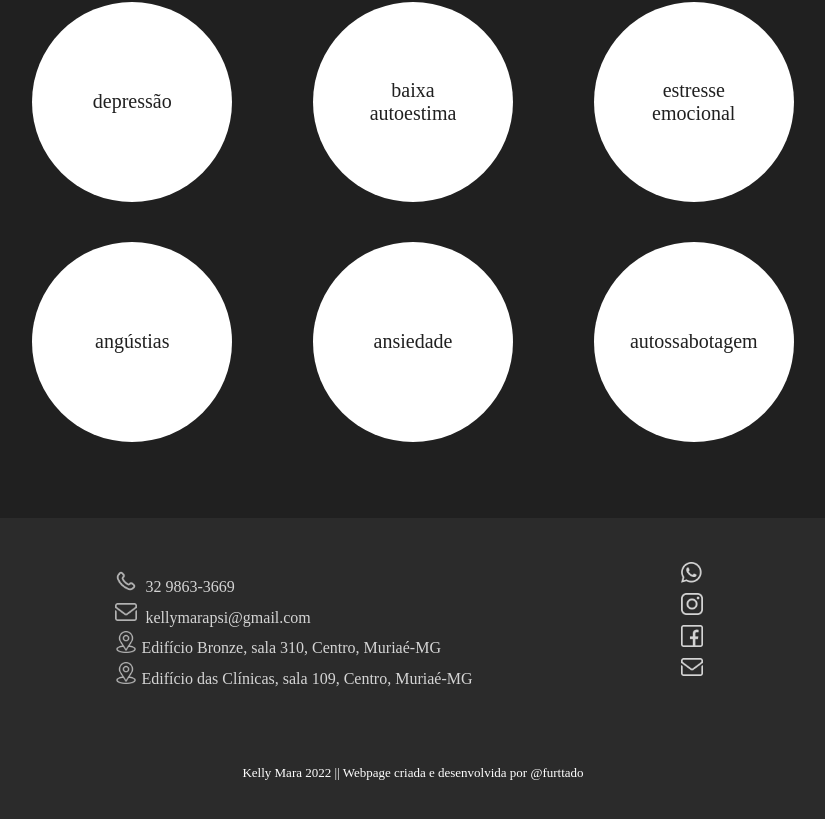
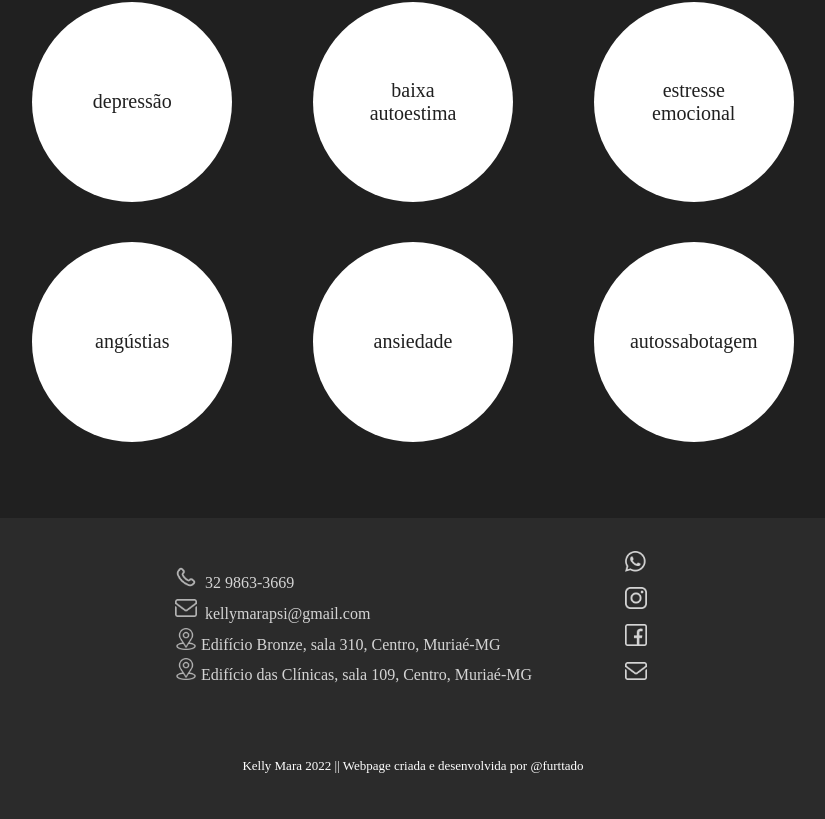
Before and after one commit to furttado/psychologist-ssg, a Next.js app: page / in a window 1280 px wide. Shown: the part 1191-2010 px from the top of the page, without its empty margins (227-1052 px from the left). Built offline with nearby package versions, Linux system fonts and the light colour scheme.

Commit message:
footer fixed

```diff
--- a/src/components/footerComponent.js
+++ b/src/components/footerComponent.js
@@ -24,7 +24,7 @@ const Footer = styled.footer`
 
 const Box = styled.section`
     display: grid;
-    grid-template-columns: 1.5fr 1fr;
+    grid-template-columns: 1.5fr 0.5fr;
     min-height: 100%;
     margin-bottom: 10%;
     align-items: center;
@@ -68,7 +68,7 @@ export default function FooterComponent(props) {
                     boxWidth={'fit-content'}
                     columns={'1fr'}
                     rows={'4fr'}
-                    rowGap={'5%'}
+                    rowGap={'10%'}
                 />
             </Box>
 
```
